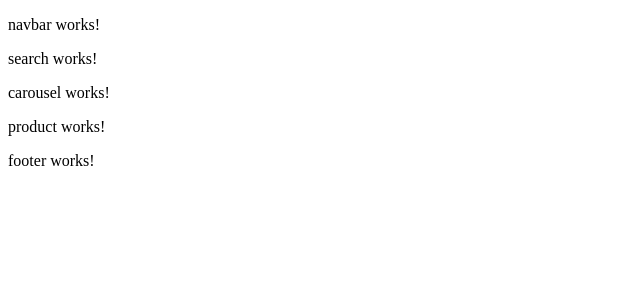
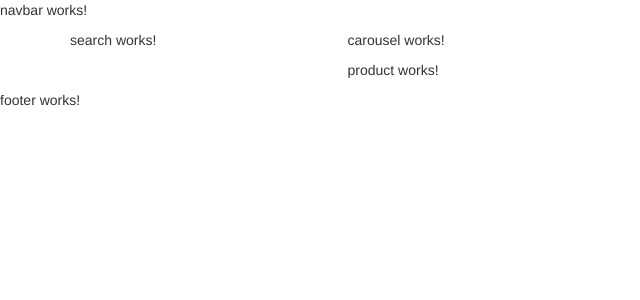
Before and after one commit to quadrant26/angular4_demo, an Angular app in the folder angular-app/: page / in a window 1280 px wide. Shown: the top 300 px of the page, without its empty margins (0-640 px from the left). Built offline with nearby package versions, Linux system fonts and the light colour scheme.

Commit message:
import bootstrap.css

```diff
--- a/angular-app/src/styles.css
+++ b/angular-app/src/styles.css
@@ -1 +1,2 @@
 /* You can add global styles to this file, and also import other style files */
+@import "~bootstrap/dist/css/bootstrap.min.css";
```
